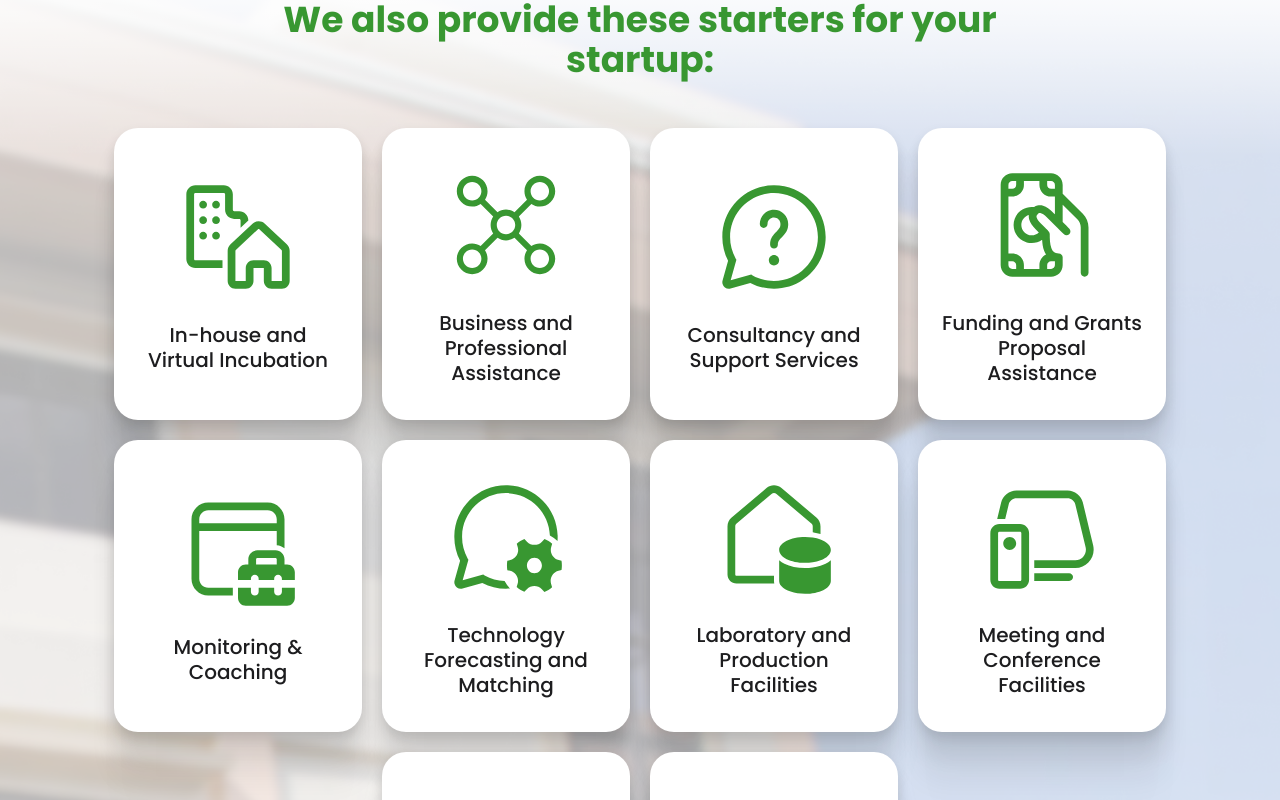
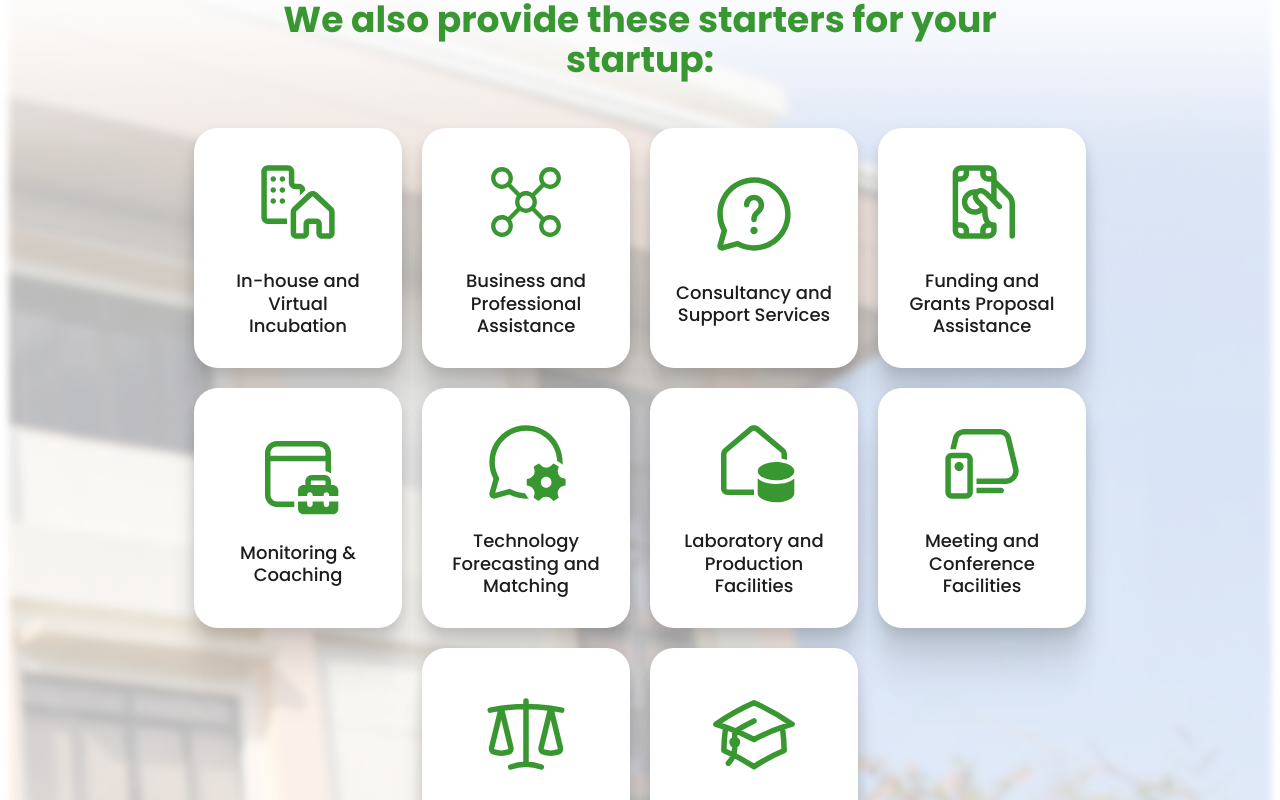
Before and after one commit to SPARK-Hub-WVSU/BINHI-Website-2025, a Next.js app: page / in a window 1280 px wide. Shown: the part 2260-3060 px from the top of the page. Built offline with nearby package versions, Linux system fonts and the light colour scheme.

Commit message:
fix: adjusted sizes of startup starters cards

```diff
--- a/src/app/(public)/page.js
+++ b/src/app/(public)/page.js
@@ -149,7 +149,7 @@ export default function Home() {
 
 
       {/* -------------- STARTUP STARTERS  ---------------*/}
-      <section className="relative">
+      <section className="relative bg-white">
 
         <Image
           alt="Building Background Image"
@@ -169,20 +169,20 @@ export default function Home() {
             We also provide these starters for your startup:
           </h2>
 
-          <section className="h-fit pb-30 mx-5 sm:mx-10 md:mx-auto max-w-288 flex flex-wrap justify-center gap-3 sm:gap-5">
+          <section className="h-fit pb-30 flex flex-wrap mx-10 md:mx-auto max-w-250 justify-center gap-3 sm:gap-5">
+
             {starterServices.map((service, index) => (
               <div key={index} className="bg-white starters-container
-                text-base md:text-lg lg:text-xl font-medium
-                w-36 sm:w-48 md:w-auto md:max-w-62
-                h-32 sm:h-48 md:h-73
+                  text-base md:text-lg  font-medium
+                  size-32 sm:w-36 sm:h-40 md:w-44 md:h-48 lg:w-48 lg:h-52 xl:w-52 xl:h-60
                   rounded-xl sm:rounded-2xl md:rounded-3xl
                   p-2 sm:p-4 md:p-6
                   text-center flex flex-col items-center justify-center">
 
                 {service.isHeroIcon ? (
-                  <service.icon className="text-primary size-6 sm:size-8 md:size-12 lg:size-31 mb-2 sm:mb-4 md:mb-6" stroke="currentColor" />
+                  <service.icon className="text-primary size-6 sm:size-8 md:size-12 lg:size-22 mb-2 sm:mb-4 md:mb-6" stroke="currentColor" />
                 ) : (
-                  <Image src={service.icon} className="mb-2 sm:mb-4 md:mb-6 w-6 h-6 sm:w-8 sm:h-8 md:w-12 md:h-12 lg:w-31 lg:h-31" alt={service.alt} />
+                  <Image src={service.icon} className="mb-2 sm:mb-4 md:mb-6 size-6 sm:size-8 md:size-12 lg:size-22" alt={service.alt} />
                 )}
 
                 <span className="leading-tight">{service.text}</span>
@@ -230,18 +230,18 @@ export default function Home() {
                   <div className="flex justify-center gap-3 sm:gap-4 md:gap-6 ">
                     {/* Startups Graduated */}
                     <div className="bg-secondary-lighter backdrop-blur-md rounded-xl sm:rounded-2xl p-3 sm:p-4 md:p-6 text-center border-5 border-white shadow-md
-      w-32 h-32 sm:w-36 sm:h-40 md:w-44 md:h-48 lg:w-48 lg:h-52 xl:w-52 xl:h-60
+                      size-32 sm:w-36 sm:h-40 md:w-44 md:h-48 lg:w-48 lg:h-52 xl:w-52 xl:h-60
                       flex flex-col items-center justify-center">
-                      <AcademicCapIcon className="w-6 h-6 sm:w-7 sm:h-7 md:w-8 md:h-8 lg:w-12 lg:h-12 xl:w-16 xl:h-16 text-primary mx-auto mb-1 sm:mb-2 md:mb-3" />
+                      <AcademicCapIcon className="size-6 sm:size-7 md:size-8 lg:size-12 xl:size-16  text-primary mx-auto mb-1 sm:mb-2 md:mb-3" />
                       <div className="text-lg sm:text-xl md:text-2xl lg:text-3xl xl:text-5xl font-semibold text-primary-dark mb-1">25</div>
                       <div className="text-xs sm:text-xs md:text-sm text-black font-medium leading-tight text-center">Startups Graduated</div>
                     </div>
 
                     {/* Jobs Generated */}
                     <div className="bg-secondary-lighter backdrop-blur-md rounded-xl sm:rounded-2xl p-3 sm:p-4 md:p-6 text-center border-5 border-white shadow-md
-      w-32 h-32 sm:w-36 sm:h-40 md:w-44 md:h-48 lg:w-48 lg:h-52 xl:w-52 xl:h-60
+                      size-32 sm:w-36 sm:h-40 md:w-44 md:h-48 lg:w-48 lg:h-52 xl:w-52 xl:h-60
                       flex flex-col items-center justify-center">
-                      <BriefcaseIcon className="w-6 h-6 sm:w-7 sm:h-7 md:w-8 md:h-8 lg:w-12 lg:h-12 xl:w-16 xl:h-16 text-primary mx-auto mb-1 sm:mb-2 md:mb-3" />
+                      <BriefcaseIcon className="size-6 sm:size-7 md:size-8 lg:size-12 xl:size-16 text-primary mx-auto mb-1 sm:mb-2 md:mb-3" />
                       <div className="text-lg sm:text-xl md:text-2xl lg:text-3xl xl:text-5xl font-semibold text-primary-dark mb-1">81</div>
                       <div className="text-xs sm:text-xs md:text-sm text-black font-medium leading-tight text-center">Jobs Generated with Startups</div>
                     </div>
@@ -251,27 +251,27 @@ export default function Home() {
                   <div className="flex flex-wrap md:flex-nowrap justify-center gap-3 sm:gap-4 md:gap-6">
                     {/* Current Startup Incubatees */}
                     <div className="bg-secondary-lighter backdrop-blur-md rounded-xl sm:rounded-2xl p-3 sm:p-4 md:p-6 text-center border-5 border-white shadow-md
-      w-32 h-32 sm:w-36 sm:h-40 md:w-44 md:h-48 lg:w-48 lg:h-52 xl:w-52 xl:h-60
+                      size-32 sm:w-36 sm:h-40 md:w-44 md:h-48 lg:w-48 lg:h-52 xl:w-52 xl:h-60
                       flex flex-col items-center justify-center">
-                      <NewspaperIcon className="w-6 h-6 sm:w-7 sm:h-7 md:w-8 md:h-8 lg:w-12 lg:h-12 xl:w-16 xl:h-16 text-primary mx-auto mb-1 sm:mb-2 md:mb-3" />
+                      <NewspaperIcon className="size-6 sm:size-7 md:size-8 lg:size-12 xl:size-16 text-primary mx-auto mb-1 sm:mb-2 md:mb-3" />
                       <div className="text-lg sm:text-xl md:text-2xl lg:text-3xl xl:text-5xl font-semibold text-primary-dark mb-1">13</div>
                       <div className="text-xs sm:text-xs md:text-sm text-black font-medium leading-tight text-center">Current Startup Incubatees</div>
                     </div>
 
                     {/* Investments Received */}
                     <div className="bg-secondary-lighter backdrop-blur-md rounded-xl sm:rounded-2xl p-3 sm:p-4 md:p-6 text-center border-5 border-white shadow-md
-      w-32 h-32 sm:w-36 sm:h-40 md:w-44 md:h-48 lg:w-48 lg:h-52 xl:w-52 xl:h-60
+                      size-32 sm:w-36 sm:h-40 md:w-44 md:h-48 lg:w-48 lg:h-52 xl:w-52 xl:h-60
                       flex flex-col items-center justify-center">
-                      <RocketLaunchIcon className="w-6 h-6 sm:w-7 sm:h-7 md:w-8 md:h-8 lg:w-12 lg:h-12 xl:w-16 xl:h-16 text-primary mx-auto mb-1 sm:mb-2 md:mb-3" />
+                      <RocketLaunchIcon className="size-6 sm:size-7 md:size-8 lg:size-12 xl:size-16 text-primary mx-auto mb-1 sm:mb-2 md:mb-3" />
                       <div className="text-lg sm:text-xl md:text-2xl lg:text-3xl xl:text-5xl font-semibold text-primary-dark mb-1">3M+</div>
                       <div className="text-xs sm:text-xs md:text-sm text-black font-medium leading-tight text-center">Investments Received by Startups</div>
                     </div>
 
                     {/* Accumulated Revenue */}
                     <div className="bg-secondary-lighter backdrop-blur-md rounded-xl sm:rounded-2xl p-3 sm:p-4 md:p-6 text-center border-5 border-white shadow-md
-      w-32 h-32 sm:w-36 sm:h-40 md:w-44 md:h-48 lg:w-48 lg:h-52 xl:w-52 xl:h-60
+                      size-32 sm:w-36 sm:h-40 md:w-44 md:h-48 lg:w-48 lg:h-52 xl:w-52 xl:h-60
                       flex flex-col items-center justify-center">
-                      <ChartBarIcon className="w-6 h-6 sm:w-7 sm:h-7 md:w-8 md:h-8 lg:w-12 lg:h-12 xl:w-16 xl:h-16 text-primary mx-auto mb-1 sm:mb-2 md:mb-3" />
+                      <ChartBarIcon className="size-6 sm:size-7 md:size-8 lg:size-12 xl:size-16 text-primary mx-auto mb-1 sm:mb-2 md:mb-3" />
                       <div className="text-lg sm:text-xl md:text-2xl lg:text-3xl xl:text-5xl font-semibold text-primary-dark mb-1">5M+</div>
                       <div className="text-xs sm:text-xs md:text-sm text-black font-medium leading-tight text-center">Accumulated Startup Revenues</div>
                     </div>
```
Lines whose indentation alone changed are shown as unchanged.
